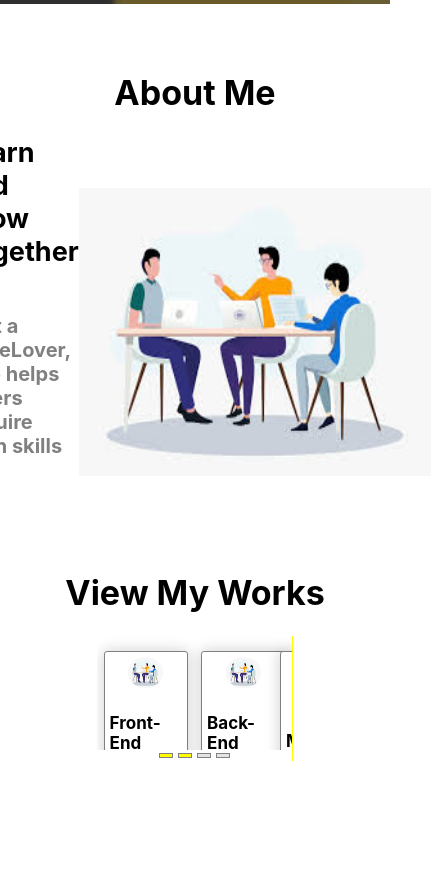
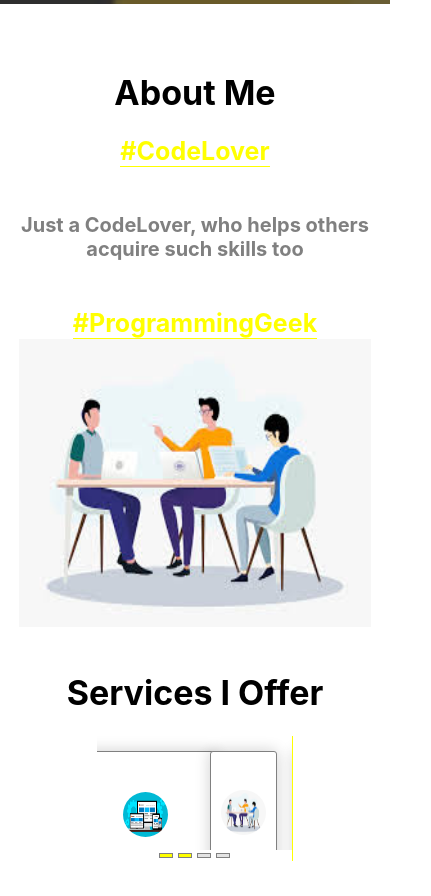
Before and after one commit to NjohPrince/Building-A-Web-Page-Using-React, a React (Create React App) app in the folder mywebsite/: page / in a window 390 px wide. Shown: the part 840-1736 px from the top of the page, 431 px wide, since content can reach past the window. Built offline with nearby package versions, Linux system fonts and the light colour scheme; what react-hover-animation would draw is missing.

Commit message:
Adjusted the responsiveness of the about Me section

```diff
--- a/mywebsite/src/components/card/card.jsx
+++ b/mywebsite/src/components/card/card.jsx
@@ -14,11 +14,17 @@ const Container = styled.div`
   padding: 5px;
   margin: 15px;
   border: 1px solid grey;
+  transition: 0.5s;
+
+  &: hover {
+    transform: scale(1.05);
+    transition: 0.5s;
+  }
 `;
 
 const ContainerImg = styled.img`
-  width: 35px;
-  height: 35px;
+  width: 45px;
+  height: 45px;
   border-radius: 50%;
   display: flex;
   align-items: center;
--- a/mywebsite/src/components/row/content.jsx
+++ b/mywebsite/src/components/row/content.jsx
@@ -4,6 +4,10 @@ import styled from "styled-components";
 const Container = styled.div`
   display: flex;
   align-items: center;
+
+  @media screen and (max-width: 755px) {
+    flex-direction: column;
+  }
 `;
 
 const ContainerImg = styled.img`
@@ -19,25 +23,28 @@ const ImgDescription = styled.div`
 `;
 
 const Name = styled.h2`
-  color: #000;
-  font-size: 27px;
+  color: yellow;
+  font-size: 25px;
   font-weight: bold;
   margin: 0;
+  border-bottom: 1px solid yellow;
 `;
 
 const Description = styled.h6`
   color: gray;
   font-size: 20px;
-  font-weight: bold
+  font-weight: bold;
+  text-align: center;
 `;
 
 export function SingleRow(props) {
-  const { name, descript, imgURL } = props;
+  const { name, descript, name2, imgURL } = props;
   return (
     <Container>
       <ImgDescription>
         <Name>{name}</Name>
         <Description>{descript}</Description>
+        <Name>{name2}</Name>
       </ImgDescription>
       <ContainerImg src={imgURL} />
     </Container>
--- a/mywebsite/src/containers/aboutSection.jsx
+++ b/mywebsite/src/containers/aboutSection.jsx
@@ -7,10 +7,14 @@ import rowImage from "../assets/images/cont.jfif";
 
 const Container = styled(Element)`
   width: 100%;
-  height: 500px;
+  height: 400px;
   display: flex;
   flex-direction: column;
   align-items: center;
+
+  @media screen and (max-width: 755px) {
+    height: 600px;
+  }
 `;
 
 export function AboutSection(props) {
@@ -18,8 +22,9 @@ export function AboutSection(props) {
     <Container name="AboutSection">
       <CaptionText>About Me</CaptionText>
       <SingleRow
-        name="Learn and Grow Together"
+        name="#CodeLover"
         descript="Just a CodeLover, who helps others acquire such skills too"
+        name2="#ProgrammingGeek"
         imgURL={rowImage}
       />
     </Container>
--- a/mywebsite/src/containers/simpleReactCarousel.jsx
+++ b/mywebsite/src/containers/simpleReactCarousel.jsx
@@ -5,6 +5,7 @@ import { CarouselProvider, DotGroup, Slide, Slider } from "pure-react-carousel";
 import { CaptionText } from "../components/textCaption/caption";
 import { CardView } from "../components/card/card";
 import rowImage from "../assets/images/cont.jfif";
+import rowImage2 from "../assets/images/images.png";
 
 const Container = styled.div`
   width: 100%;
@@ -49,40 +50,41 @@ const StyledSlide = styled(Slide)`
 export function SectionSlide(props) {
   return (
     <Container>
-      <CaptionText>View My Works</CaptionText>
+      <CaptionText>Services I Offer</CaptionText>
       <StyledCarouselProvider
         naturalSlideWidth={300}
         naturalSlideHeight={350}
         totalSlides={4}
         visibleSlides={2}
+        dragEnabled={false}
       >
         <Slider>
           <StyledSlide index={0}>
             <CardView
-              imgURL={rowImage}
+              imgURL={rowImage2}
               name="Front-End"
-              descript="Just a CodeLover, who helps others acquire such skills too"
+              descript="HTML5, CSS3, JAVASCRIPT(Vanilla, JQuery), REACTjs"
             />
           </StyledSlide>
           <StyledSlide index={1}>
             <CardView
               imgURL={rowImage}
               name="Back-End"
-              descript="Just a CodeLover, who helps others acquire such skills too"
+              descript="NODEjs, PHP"
             />
           </StyledSlide>
           <StyledSlide index={2}>
             <CardView
               imgURL={rowImage}
-              name="Management Systems"
-              descript="Just a CodeLover, who helps others acquire such skills too"
+              name="SEO"
+              descript="Search Engine Optimisation with Ease"
             />
           </StyledSlide>
           <StyledSlide index={3}>
             <CardView
               imgURL={rowImage}
-              name="System Designer"
-              descript="Just a CodeLover, who helps others acquire such skills too"
+              name="Management Systems"
+              descript="Design and Build of Softwares for Managing your Systems: Shopping, Business, including Adverts"
             />
           </StyledSlide>
         </Slider>
```
Also changed, not shown: 1 other file (tests, documents, lock files or other folders).
